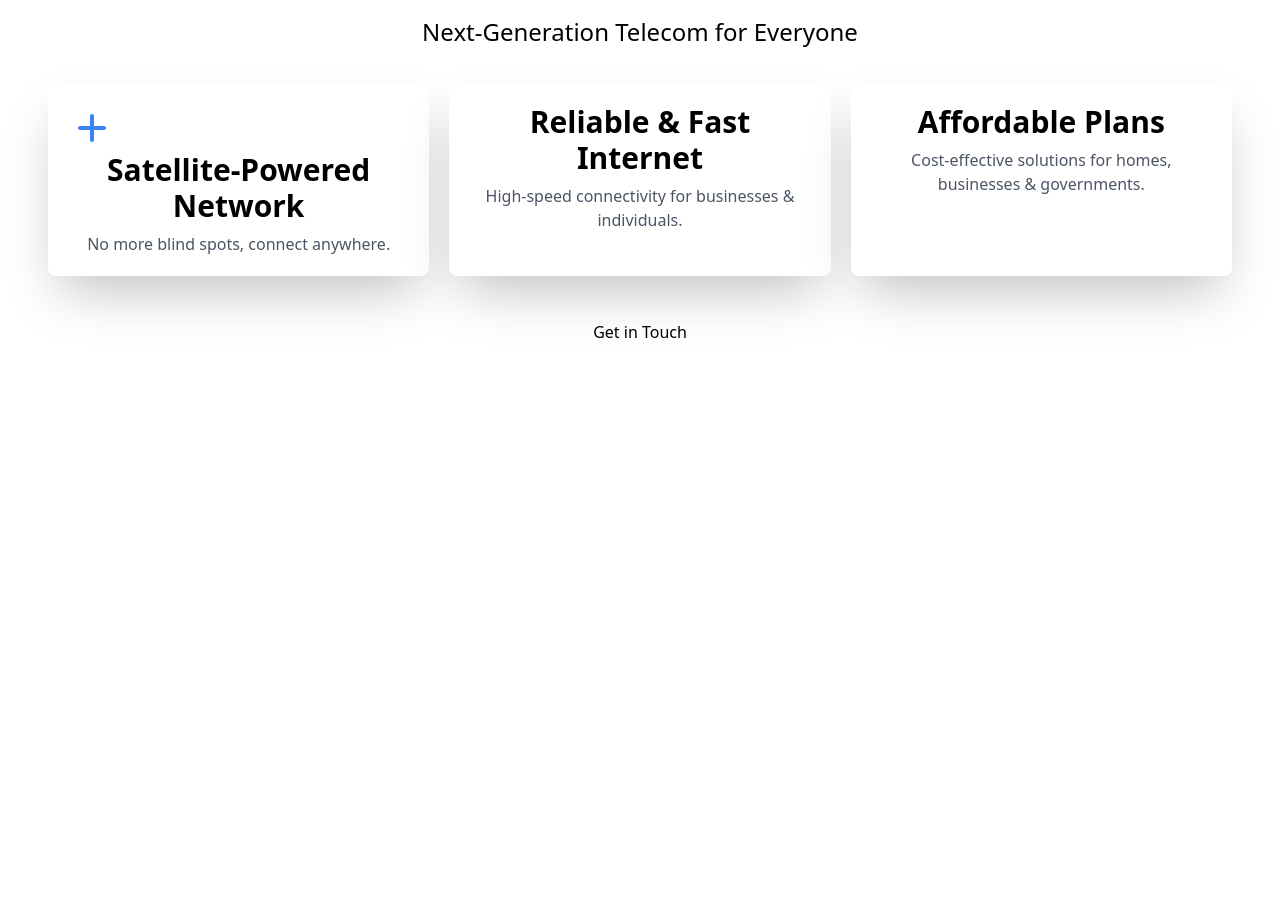
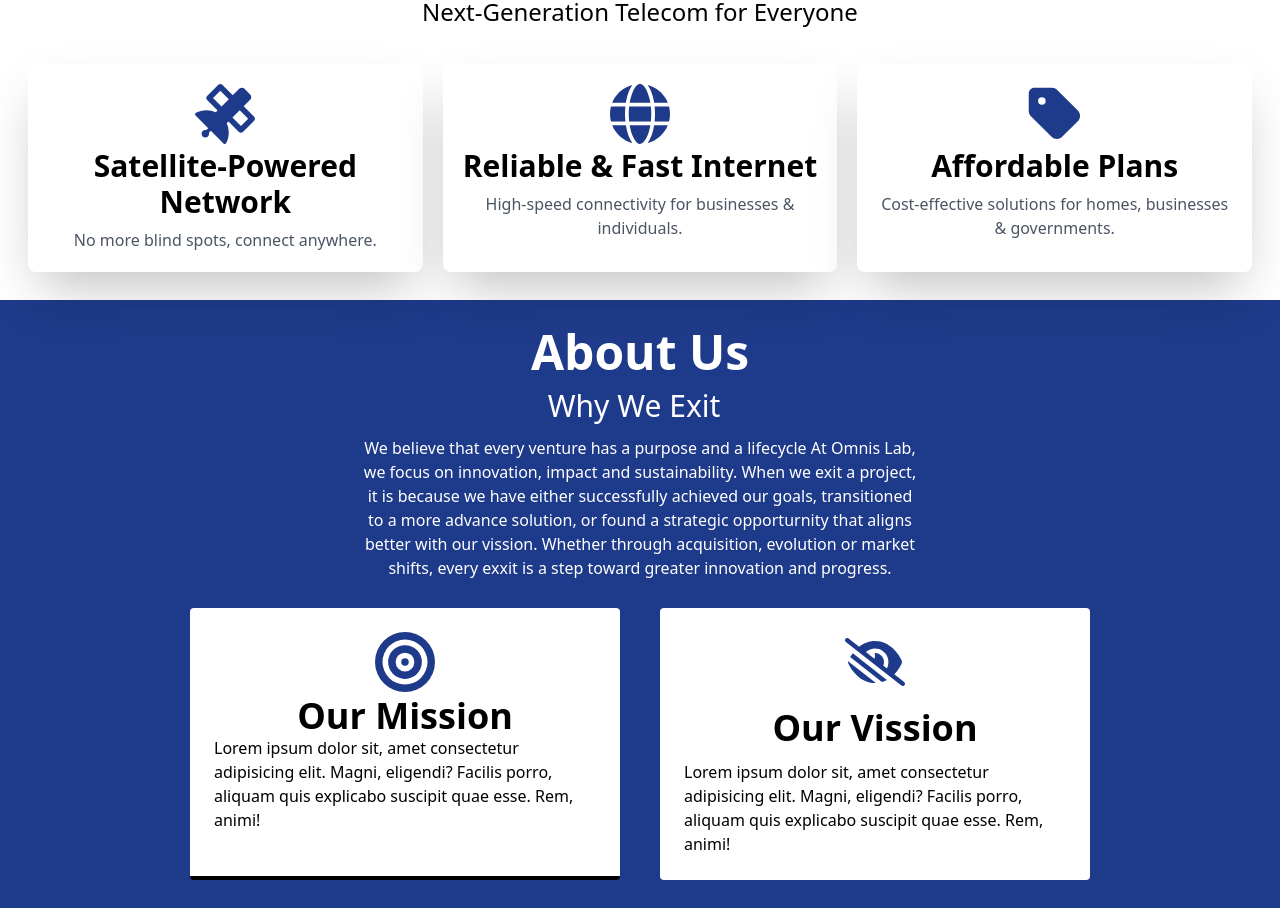
Before and after one commit to sanisalimlawan/omnislib, a React (Vite) app: page / in a window 1280 px wide. Shown: the part 664-1572 px from the top of the page. Before the commit the page ends 1020 px from the top, so only its background shows below. Built offline with nearby package versions, Linux system fonts and the light colour scheme.

Commit message:
add About section

```diff
--- a/package.json
+++ b/package.json
@@ -10,6 +10,9 @@
     "preview": "vite preview"
   },
   "dependencies": {
+    "@fortawesome/fontawesome-svg-core": "^6.7.2",
+    "@fortawesome/free-solid-svg-icons": "^6.7.2",
+    "@fortawesome/react-fontawesome": "^0.2.2",
     "react": "^19.0.0",
     "react-dom": "^19.0.0"
   },
--- /dev/null
+++ b/src/About.jsx
@@ -0,0 +1,31 @@
+import { faBullseye, faEyeLowVision } from "@fortawesome/free-solid-svg-icons";
+import { FontAwesomeIcon } from "@fortawesome/react-fontawesome";
+
+export default function About () {
+    return(
+        <section className="p-7 bg-blue-900">
+            <h1 className="text-center text-5xl font-bold text-white">About Us</h1>
+            <div className="text-center max-w-[560px] m-auto ">
+                <h3 className="text-3xl m-3 ml-0 text-white">Why We Exit</h3>
+            <p className="text-white ">We believe that every venture has a purpose and a lifecycle At Omnis Lab, we focus on innovation, impact and sustainability. When we exit a project, it is because we have either successfully achieved our goals, transitioned to a more advance solution, or found a strategic opporturnity that aligns better with our vission. Whether through acquisition, evolution or market shifts, every exxit is a step toward greater innovation and progress.</p>
+            </div>
+            <div className="m-auto mt-7 flex flex-col md:flex-row gap-10 justify-center max-w-[900px] ">
+                <div className="md:basis-1/2 bg-white p-6 rounded border-b-4 border-black">
+                <div className="text-center">
+                <FontAwesomeIcon icon={faBullseye} className="text-center  font-bold text-blue-900 w-[60px] h-[60px]"/>
+                </div>
+                    <h1 className="text-center font-bold text-4xl m">Our Mission</h1>
+                    <p>Lorem ipsum dolor sit, amet consectetur adipisicing elit. Magni, eligendi? Facilis porro, aliquam quis explicabo suscipit quae esse. Rem, animi!</p>
+                </div>
+                <div className="md:basis-1/2 bg-white p-6 rounded">
+
+                <div className="text-center">
+                <FontAwesomeIcon icon={faEyeLowVision} className=" text-center font-bold text-blue-900 w-[60px] h-[60px]"/>
+                </div>
+                    <h1 className="text-center font-bold text-4xl m-3">Our Vission</h1>
+                    <p>Lorem ipsum dolor sit, amet consectetur adipisicing elit. Magni, eligendi? Facilis porro, aliquam quis explicabo suscipit quae esse. Rem, animi!</p>
+                </div>
+            </div>
+        </section>
+    )
+}
--- a/src/App.jsx
+++ b/src/App.jsx
@@ -24,7 +24,7 @@ function App() {
                 </div>
 
                 <div class="flex gap-2 items-center ">
-                    <a href="#" class="text-2xl font-bold">Contact</a>
+                    <a href="#" class="hidden md:block text-2xl font-bold">Contact</a>
                 </div>
 
 
--- a/src/main.jsx
+++ b/src/main.jsx
@@ -4,11 +4,14 @@ import './index.css'
 import App from './App.jsx'
 import Hero from './hero.jsx'
 import Services from './services.jsx'
+import About from './About.jsx'
+
 
 createRoot(document.getElementById('root')).render(
   <StrictMode>
     <App />
     <Hero/>
     <Services />
+    <About />
   </StrictMode>,
 )
--- a/src/services.jsx
+++ b/src/services.jsx
@@ -1,45 +1,35 @@
+import { faGlobe, faSatellite, faTag } from "@fortawesome/free-solid-svg-icons";
+import { FontAwesomeIcon } from "@fortawesome/react-fontawesome";
+
+
 export default function Services(){
     return(
-        <section className="p-12  h-56 text-center">
+        <section className="p-7   text-center">
             <h1 className="text-black md:text-6xl text-4xl font-bold">What We Do</h1>
             <p className="text-2xl mt-3">Next-Generation Telecom for Everyone</p>
             <div className="flex flex-col md:flex-row justify-center gap-5 mt-9  ">
 
   <div className="md:basis-1/3 w-full md:w-72 rounded-lg p-5 shadow-2xl bg-white">
-  <svg className="h-12 w-12 text-blue-500 text-center" xmlns="http://www.w3.org/2000/svg" class="h-12 w-12 text-blue-500" fill="none" viewBox="0 0 24 24" stroke="currentColor">
-  <path  stroke-linecap="round" stroke-linejoin="round" stroke-width="2" d="M12 6v6m0 0v6m0-6h6m-6 0H6" />
-</svg>
+    <FontAwesomeIcon icon={faSatellite} className="font-bold text-blue-900 w-[60px] h-[60px]" />
     <h1 className="font-bold text-2xl md:text-3xl">Satellite-Powered Network</h1>
     <p className="mt-2 text-gray-600">No more blind spots, connect anywhere.</p>
   </div>
 
 
   <div className="md:basis-1/3 w-full md:w-72 rounded-lg p-5 shadow-2xl bg-white">
+    <FontAwesomeIcon icon={faGlobe} className="font-bold text-blue-900 w-[60px] h-[60px]" />
+    <h1 className="font-bold text-2xl md:text-3xl">Reliable & Fast Internet</h1>
 
-    <h1 className="font-bold text-2xl md:text-3xl">Reliable & Fast Internet</h1>
     <p className="mt-2 text-gray-600">High-speed connectivity for businesses & individuals.</p>
   </div>
 
   <div className="md:basis-1/3 w-full md:w-72 rounded-lg p-5 shadow-2xl bg-white">
+  <FontAwesomeIcon icon={faTag} className="font-bold text-blue-900 w-[60px] h-[60px]" />
     <h1 className="font-bold text-2xl md:text-3xl">Affordable Plans</h1>
     <p className="mt-2 text-gray-600">Cost-effective solutions for homes, businesses & governments.</p>
   </div>
 </div>
-            {/* <div className="flex justify-center gap-5 mt-9  bg-blue">
-                <div className="basis-1/3 text-center w-72 rounded p-5 shadow-2xl">
-                    <h1 className="font-bold text-3xl">Satellite-Powered Network</h1>
-                    <p>No more blind spots, connect anywhere.</p>
-                </div>
-                <div className="basis-1/3 text-center rounded p-5 shadow-2xl">
-                    <h1 className="font-bold text-3xl">Reliable & Fast Internet</h1>
-                    <p>High-speed connectivity for businesses & individuals.</p>
-                </div>
-                <div className="basis-1/3  text-center rounded p-5 shadow-2xl">
-                    <h1 className="font-bold text-3xl">Affordable Plans</h1>
-                    <p>Cost-effective solutions for homes, businesses & governments.</p>
-                </div>
-            </div> */}
-            <button className="mt-8 p-3 bg-blue">Get in Touch</button>
+            {/* <button className="mt-8 p-3 bg-blue">Get in Touch</sbutton> */}
         </section>
     )
 }
```
Also changed, not shown: 1 other file (tests, documents, lock files or other folders).
